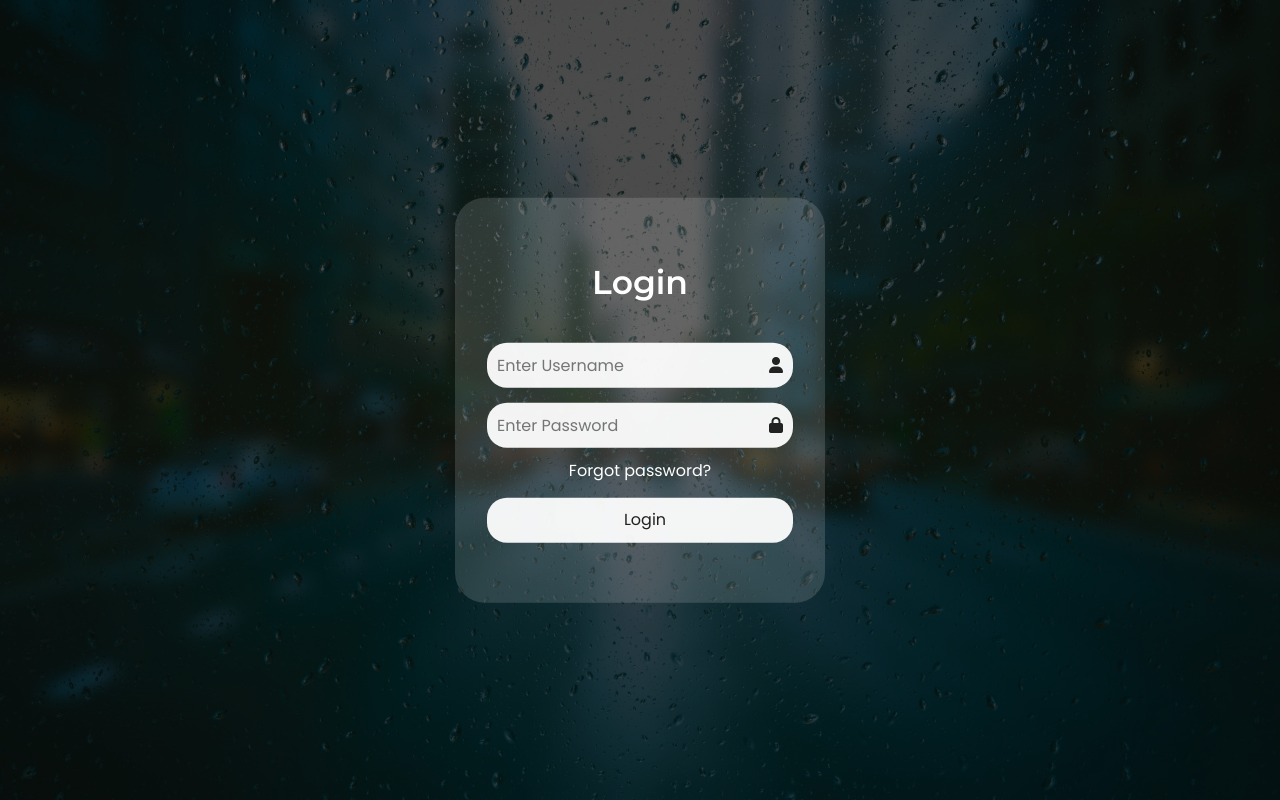
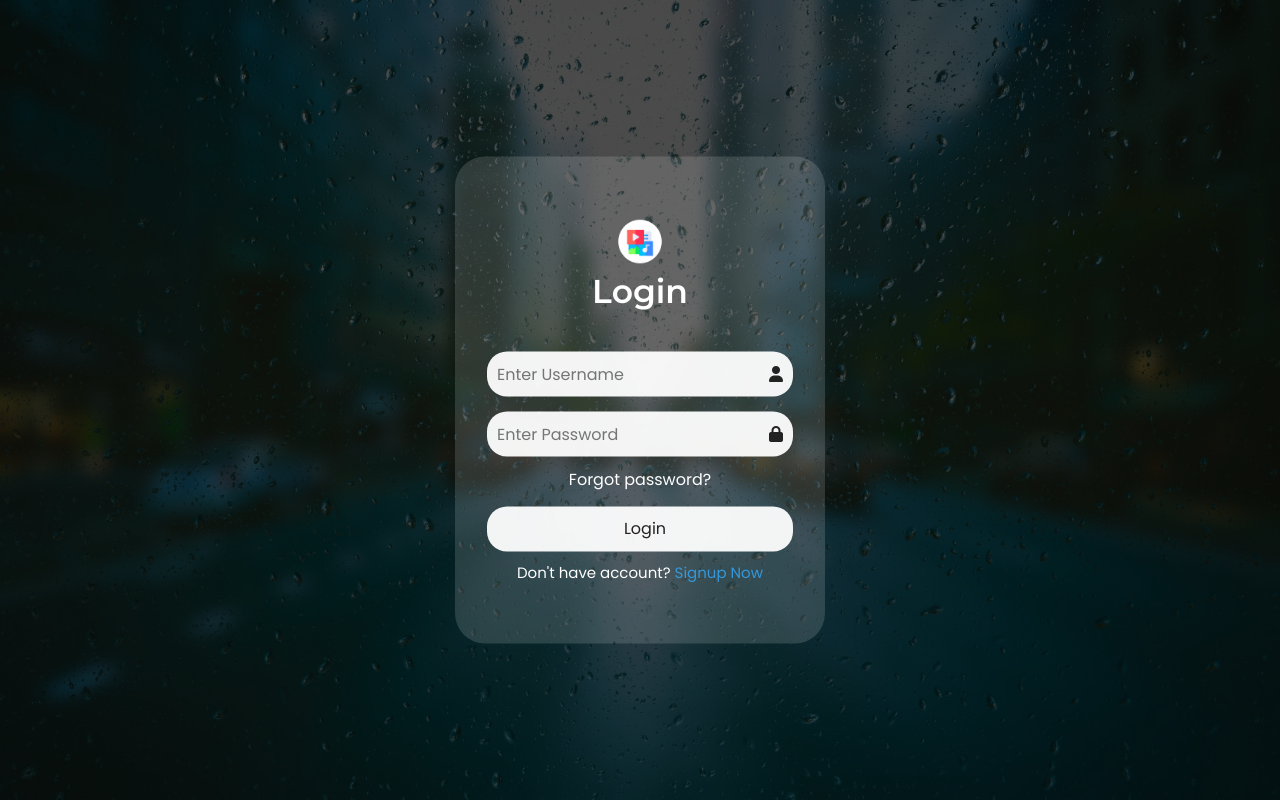
Before and after one commit to mvishnuprasad/rough-todo, a plain HTML site: page OneDrive/Desktop/todolist/index.html in a window 1280 px wide. Drawn offline with nearby package versions, Linux system fonts and the light colour scheme.

Commit message:
login form final

```diff
--- a/OneDrive/Desktop/todolist/index.html
+++ b/OneDrive/Desktop/todolist/index.html
@@ -3,6 +3,7 @@
 <html lang="en">
 
 <head>
+
     <title>Login</title>
 
     <meta charset="utf-8">
@@ -26,6 +27,9 @@
 <body>
     <div class="bgimg">
         <div class="login">
+            <div id = "logo">
+                <img src="assets/h.png" width=50px height= 50px alt="logo">
+            </div>
             <header>Login</header>
             <form action="#" method="post">
 
@@ -45,8 +49,16 @@
                     <button id=" ">Login</button>
                 </div>
             </form>
+
+
+
+             <div class="signup">
+                Don't have account?
+                <a href="#">Signup Now</a>
+             </div>
         </div>
     </div>
+
 
 </body>
 
--- a/OneDrive/Desktop/todolist/style.css
+++ b/OneDrive/Desktop/todolist/style.css
@@ -85,3 +85,19 @@
     text-decoration: none;
     color: white;
 }
+
+
+
+  .signup{
+      margin-top:10px;
+    font-size: 15px;
+    color: white;
+    font-family: 'Poppins',sans-serif;
+  }
+  .signup a{
+    color: #3498db;
+    text-decoration: none;
+  }
+  .signup a:hover{
+    text-decoration: underline;
+  }
```
Also changed, not shown: OneDrive/Desktop/todolist/assets/h.png (added).
